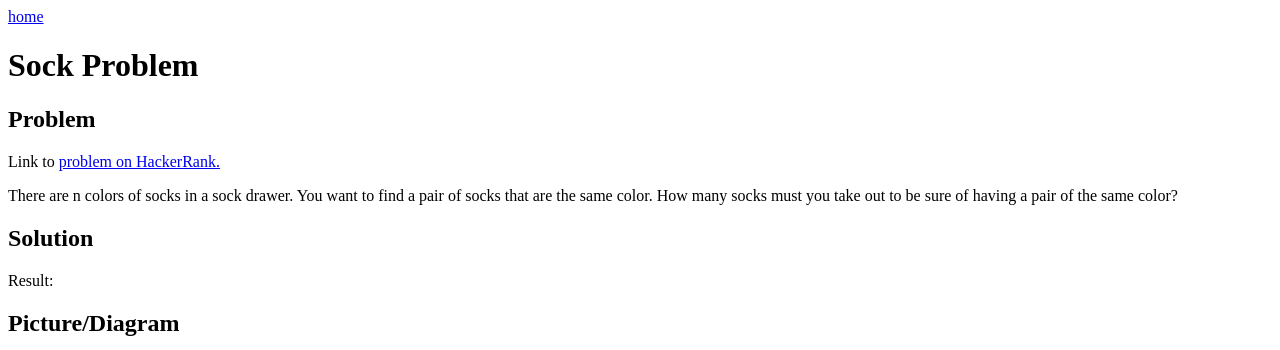
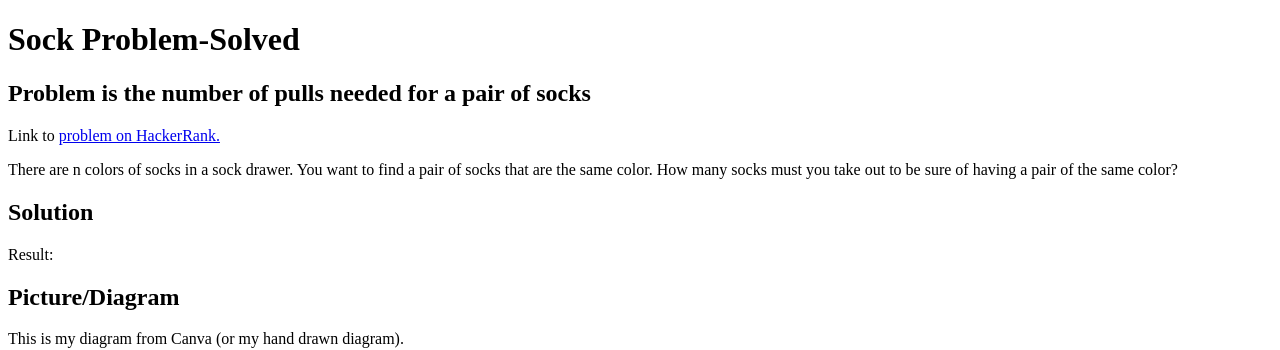
Before and after one commit to sueboo950/problem-solving-1, a plain HTML site: page index.html in a window 1280 px wide. Shown: the top 350 px of the page. Drawn offline with Linux system fonts and the light colour scheme.

Commit message:
Update index.html

```diff
--- a/index.html
+++ b/index.html
@@ -7,12 +7,9 @@
 <link rel="stylesheet" href="style.css">
 
 <body>
-  <nav>
-    <a href="index.html">home</a>
-  </nav>
-  <h1>Sock Problem</h1>
+    <h1>Sock Problem-Solved</h1>
 
-  <h2>Problem</h2>
+  <h2>Problem is the number of pulls needed for a pair of socks</h2>
   <p>
     Link to <a href="https://www.hackerrank.com/challenges/maximum-draws/problem">problem on HackerRank.</a>
   </p>
```
